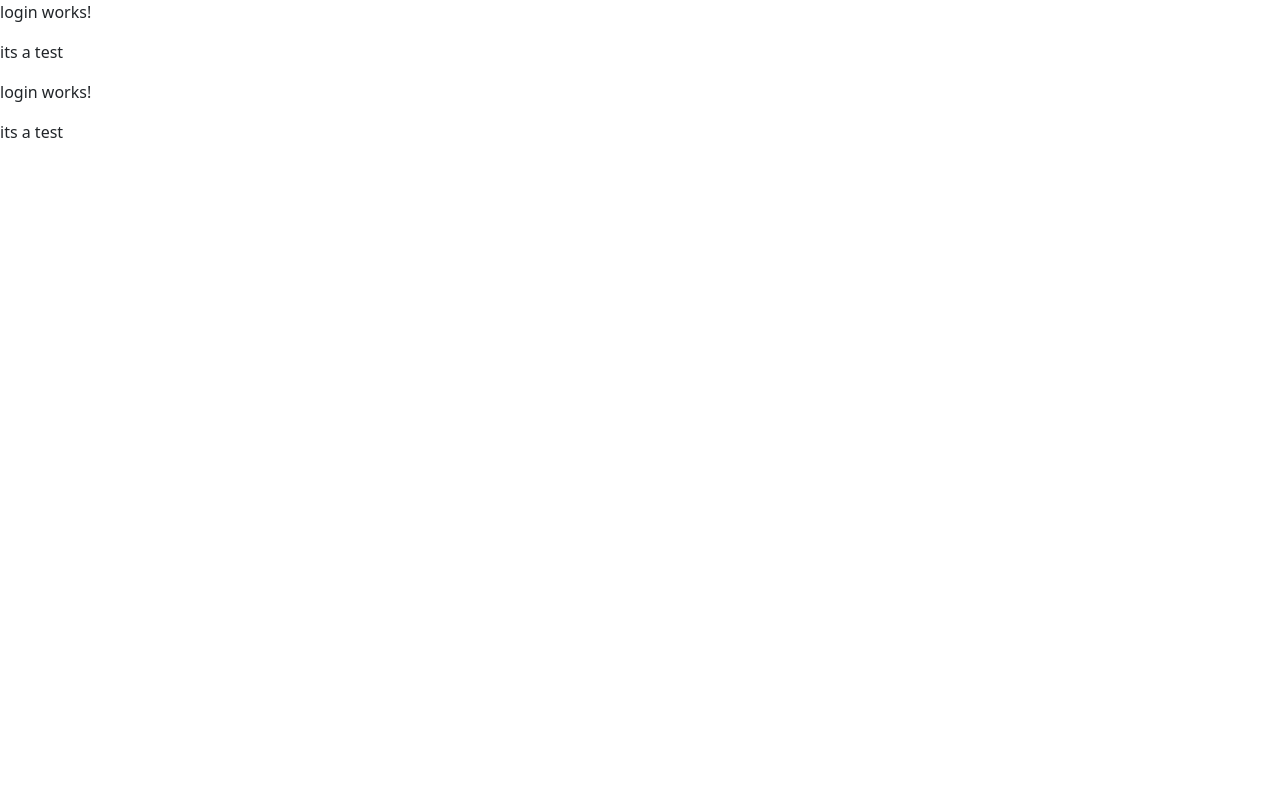
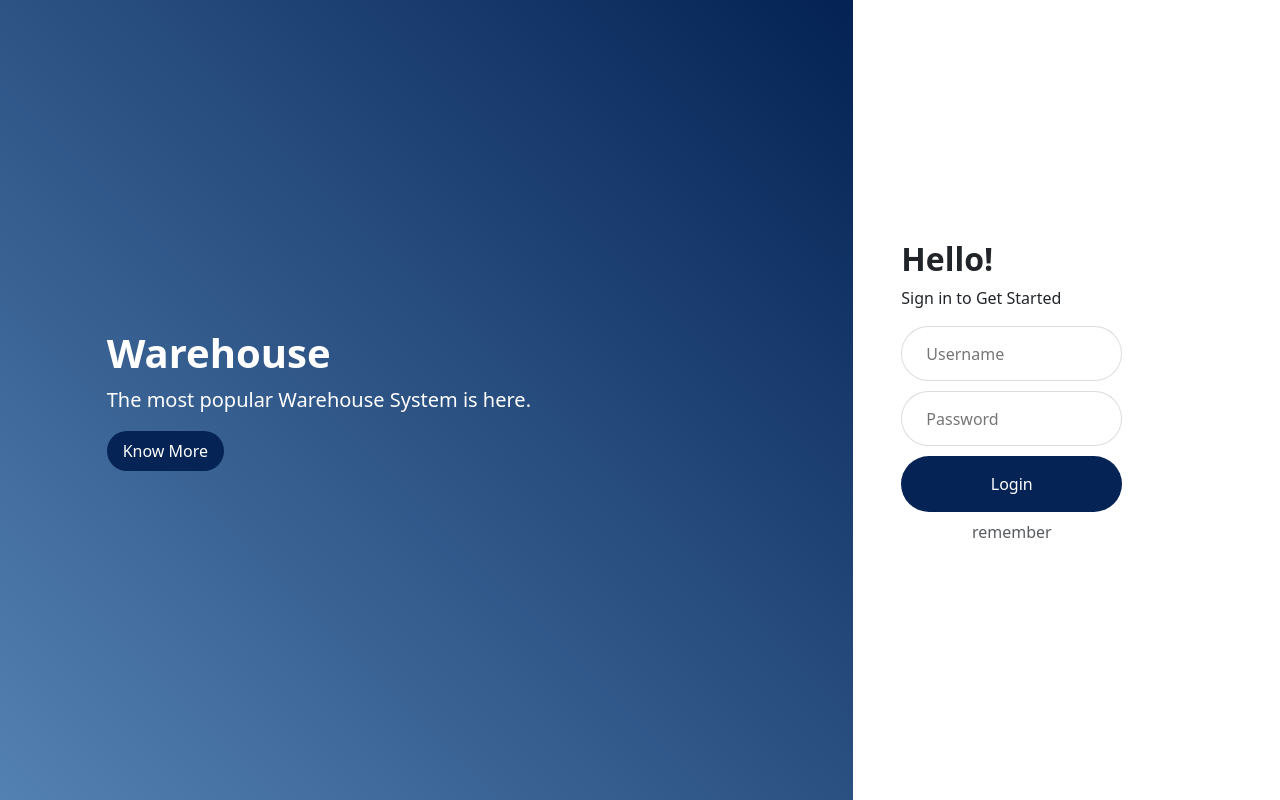
Before and after one commit to pouriaco/WarehouseProject, an Angular app in the folder warehouse-frontend/: page /login in a window 1280 px wide. Shown: the top 800 px of the page. Built offline with nearby package versions, Linux system fonts and the light colour scheme.

Commit message:
login page designed

```diff
--- a/warehouse-frontend/angular.json
+++ b/warehouse-frontend/angular.json
@@ -36,7 +36,8 @@
             ],
             "styles": [
               "src/styles.css",
-              "node_modules/bootstrap/dist/css/bootstrap.min.css"
+              "node_modules/bootstrap/dist/css/bootstrap.min.css",
+              "node_modules/bootstrap-icons/font/bootstrap-icons.css"
             ],
             "scripts": [
               "node_modules/bootstrap/dist/js/bootstrap.bundle.min.js"
@@ -104,5 +105,8 @@
         }
       }
     }
+  },
+  "cli": {
+    "analytics": false
   }
 }
--- a/warehouse-frontend/package.json
+++ b/warehouse-frontend/package.json
@@ -19,6 +19,7 @@
     "@angular/platform-browser-dynamic": "^17.3.0",
     "@angular/router": "^17.3.0",
     "bootstrap": "^5.3.3",
+    "bootstrap-icons": "^1.11.3",
     "rxjs": "~7.8.0",
     "tslib": "^2.3.0",
     "zone.js": "~0.14.3"
--- a/warehouse-frontend/src/app/components/auth/login/login.component.css
+++ b/warehouse-frontend/src/app/components/auth/login/login.component.css
@@ -0,0 +1,25 @@
+.left-side{
+    height: 100vh;
+    background: linear-gradient(45deg, rgba(83,129,178,1) 0%, rgba(4,34,84,1) 100%);
+}
+.right-side{
+    height: 100vh;
+}
+.btn-dark-blue{
+    border: none;
+    border-radius: 50px;
+    background-color: #052355;
+    transition: all 0.19s;
+}
+.form-input{
+    height: 55px;
+    border: 0.5px solid rgba(0, 0, 0, 0.138);
+    border-radius: 50px;
+    margin-bottom: 10px;
+}
+
+/*Hovers*/
+.btn-dark-blue:hover{
+    background-color: #1d3a6c;
+    box-shadow: #0522552b 0px 3px 12px;
+}
--- a/warehouse-frontend/src/app/components/auth/login/login.component.html
+++ b/warehouse-frontend/src/app/components/auth/login/login.component.html
@@ -1,2 +1,20 @@
-<p>login works!</p>
-<p>its a test</p>
+<div class="col-md-12 d-flex ">
+
+    <div class="left-side col-md-8 d-flex align-items-center justify-content-center">
+        <div class="title w-75">
+            <h1 class="fw-bold text-white">Warehouse</h1>
+            <p class="fs-5 text-white">The most popular Warehouse System is here.</p>
+            <button class="btn-dark-blue text-white px-3 py-2 fs-6">Know More</button>
+        </div>
+    </div>
+    <div class="right-side col-md-4 ps-5 d-flex align-items-center">
+        <form action="" class="col-md-7 d-flex flex-column">
+            <h2 class="fw-bold">Hello!</h2>
+            <p>Sign in to Get Started</p>
+            <input type="text" class="form-input ps-4" placeholder="Username">
+            <input type="text" class="form-input ps-4" placeholder="Password">
+            <button class="btn-dark-blue text-white py-3">Login</button>
+            <p class="text-center text-muted mt-2">remember</p>
+        </form>
+    </div>
+</div>
```
Also changed, not shown: 1 other file (tests, documents, lock files or other folders).
